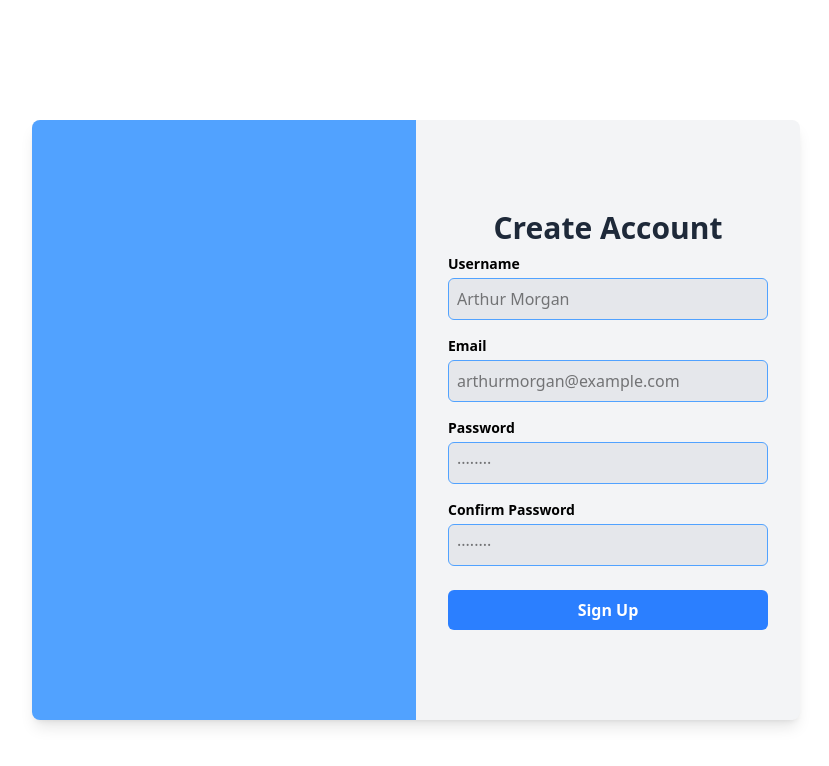
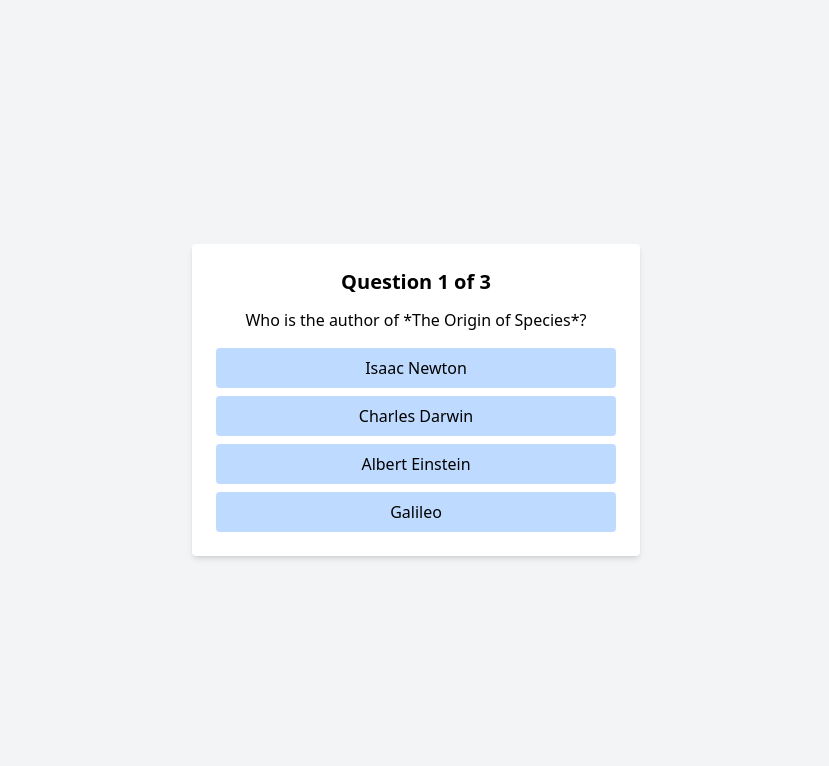
Before and after one commit to theSolution12/React-Journey, a React (Vite) app: page / in a window 1280 px wide. Shown: the top 766 px of the page, without its empty margins (224-1053 px from the left). Built offline with nearby package versions, Linux system fonts and the light colour scheme.

Commit message:
Replace Form component with QuizApp
Updated the App component to render QuizApp instead of Form. Added QuizApp component to handle quiz functionality with questions and scoring.

```diff
--- a/src/App.jsx
+++ b/src/App.jsx
@@ -38,11 +38,12 @@ import Calculator from "./components/project/Calculator";
 import ToggleBackground from "./components/project/ToggleBackground";
 import Qoutes from "./components/project/Qoutes";
 import Form from "./components/project/Form";
+import QuizApp from "./components/project/Quiz";
 
 const App = () => {
   return (
     <div>
-      <Form />
+      <QuizApp />
     </div>
   )
 }
--- /dev/null
+++ b/src/components/project/Quiz.jsx
@@ -0,0 +1,83 @@
+import { useState } from "react";
+
+const questions = [
+  {
+    question: "Who is the author of *The Origin of Species*?",
+    options: ["Isaac Newton", "Charles Darwin", "Albert Einstein", "Galileo"],
+    answer: "Charles Darwin"
+  },
+  {
+    question: "What is the capital of France?",
+    options: ["Rome", "Berlin", "Paris", "Madrid"],
+    answer: "Paris"
+  },
+  {
+    question: "Which planet is known as the Red Planet?",
+    options: ["Mars", "Earth", "Jupiter", "Venus"],
+    answer: "Mars"
+  }
+];
+
+const QuizApp = () => {
+  const [current, setCurrent] = useState(0);
+  const [score, setScore] = useState(0);
+  const [showResult, setShowResult] = useState(false);
+
+  const handleAnswer = (option) => {
+    if (option === questions[current].answer) {
+      setScore(score + 1);
+    }
+    if (current + 1 < questions.length) {
+      setCurrent(current + 1);
+    } else {
+      setShowResult(true);
+    }
+  };
+
+  const resetQuiz = () => {
+    setCurrent(0);
+    setScore(0);
+    setShowResult(false);
+  };
+
+  return (
+    <div className="flex flex-col justify-center items-center h-screen bg-gray-100 text-center p-4">
+      <div className="bg-white p-6 rounded shadow-md w-full max-w-md">
+        {showResult ? (
+          <>
+            <h2 className="text-2xl font-bold mb-4">Quiz Finished!</h2>
+            <p className="text-lg mb-4">
+              Your Score: {score} / {questions.length}
+            </p>
+            <button
+              className="bg-blue-500 text-white px-4 py-2 rounded"
+              onClick={resetQuiz}
+            >
+              Try Again
+            </button>
+          </>
+        ) : (
+          <>
+            <h2 className="text-xl font-semibold mb-3">
+              Question {current + 1} of {questions.length}
+            </h2>
+            <p className="mb-4">{questions[current].question}</p>
+            <div className="flex flex-col gap-2">
+              {questions[current].options.map((option, idx) => (
+                <button
+                  key={idx}
+                  onClick={() => handleAnswer(option)}
+                  className="bg-blue-200 hover:bg-blue-400 px-3 py-2 rounded"
+                >
+                  {option}
+                </button>
+              ))}
+            </div>
+          </>
+        )}
+      </div>
+    </div>
+  );
+};
+
+export default QuizApp;
```
